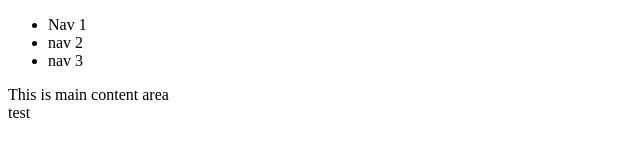
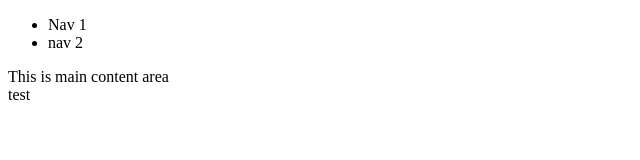
Before and after one commit to akshayparkhande/test, a plain HTML site: page index.html in a window 1280 px wide. Shown: the whole page, without its empty margins (0-640 px from the left). Drawn offline with Linux system fonts and the light colour scheme.

Commit message:
nav removed 3

```diff
--- a/index.html
+++ b/index.html
@@ -17,7 +17,6 @@
           <ul>
             <li>Nav 1</li>
             <li>nav 2</li>
-            <li>nav 3</li>
           </ul>
         </div>
       </div>
```
